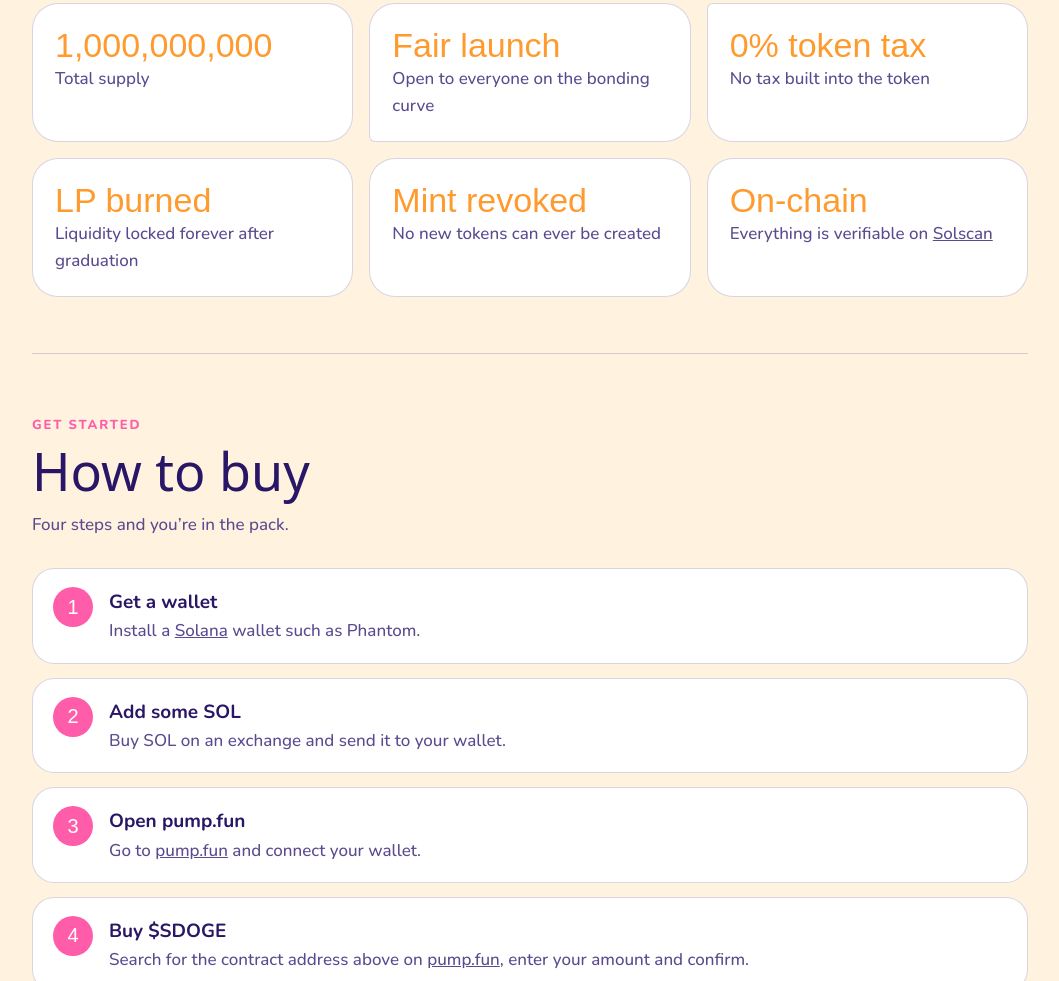
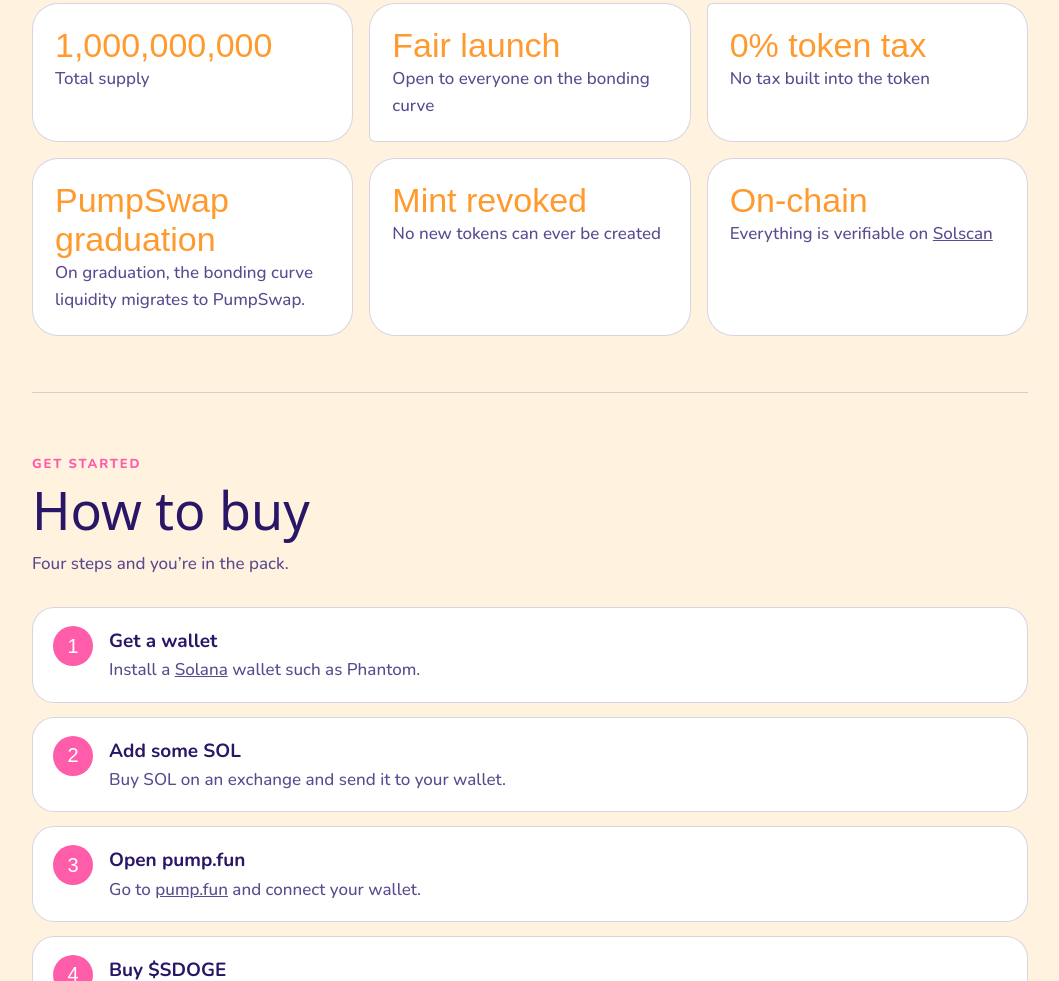
Before and after one commit to robotard/superdoge, a plain HTML site: page index.html in a window 1280 px wide. Shown: the part 984-1965 px from the top of the page, without its empty margins (110-1169 px from the left). Drawn offline with nearby package versions, Linux system fonts and the light colour scheme; a web font is replaced by a local one.

Commit message:
Correct liquidity graduation description

```diff
--- a/index.html
+++ b/index.html
@@ -92,7 +92,7 @@ details{background:var(--card);border:1px solid var(--line);border-radius:18px;p
 <div class="stat"><b>1,000,000,000</b><span>Total supply</span></div>
 <div class="stat"><b>Fair launch</b><span>Open to everyone on the bonding curve</span></div>
 <div class="stat"><b>0% token tax</b><span>No tax built into the token</span></div>
-<div class="stat"><b>LP burned</b><span>Liquidity locked forever after graduation</span></div>
+<div class="stat"><b>PumpSwap graduation</b><span>On graduation, the bonding curve liquidity migrates to PumpSwap.</span></div>
 <div class="stat"><b>Mint revoked</b><span>No new tokens can ever be created</span></div>
 <div class="stat"><b>On-chain</b><span>Everything is verifiable on <a href="https://solscan.io/token/DgkioUBM3Byw2SHS2344RGu8ZmczPuX2ndqMDUcVTGvJ" target="_blank" rel="noopener">Solscan</a></span></div>
 </div>
```
